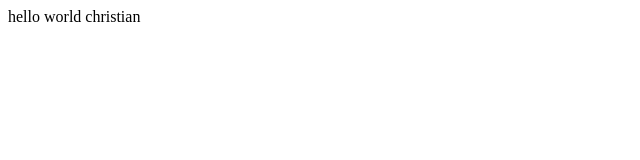
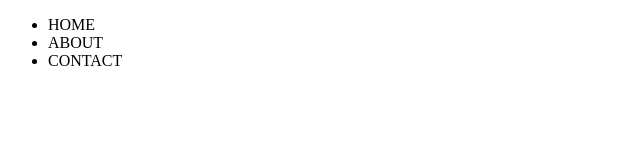
Before and after one commit to cjpvillaruel/sampleProject, a plain HTML site: page index.html in a window 1280 px wide. Shown: the whole page, without its empty margins (0-640 px from the left). Drawn offline with Linux system fonts and the light colour scheme.

Commit message:
navigation

```diff
--- a/index.html
+++ b/index.html
@@ -4,6 +4,10 @@
 	<title>APA Solution</title>
 </head>
 <body>
-hello world christian
+	<ul>
+		<li>HOME</li>
+		<li>ABOUT</li>
+		<li>CONTACT</li>
+	</ul>
 </body>
 </html>
```
